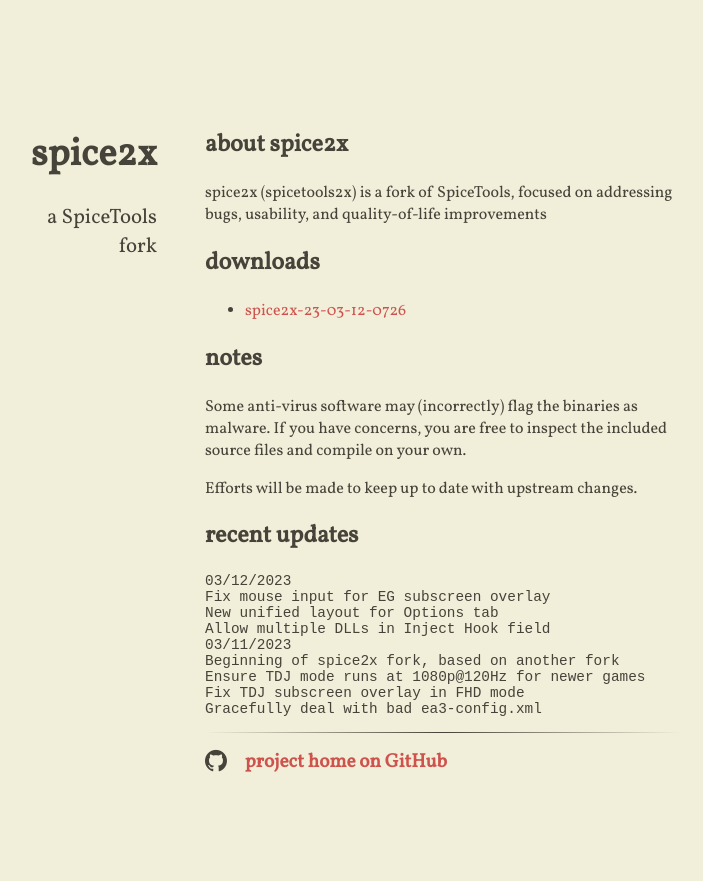
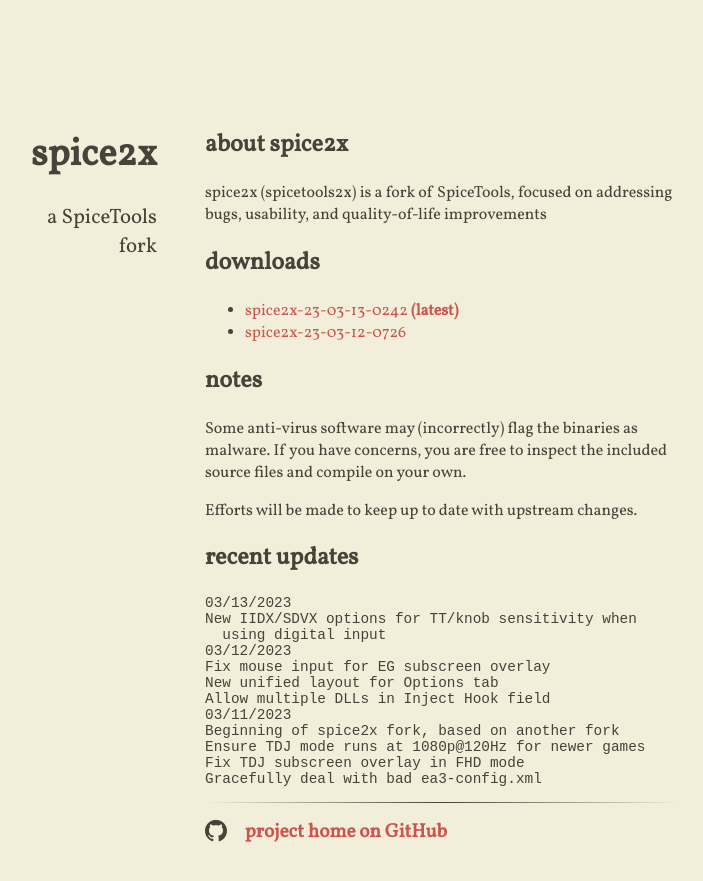
Before and after one commit to spice2x/spice2x.github.io, a Jekyll site: the page built from docs/index.html, in a window 1280 px wide. Shown: the top 881 px of the page, without its empty margins (299-1002 px from the left). Built offline with Jekyll 4.4.1, drawn with Linux system fonts in a browser that asks for light colours; nearby versions of some CDN libraries.

Commit message:
update download link

```diff
--- a/docs/_includes/content.html
+++ b/docs/_includes/content.html
@@ -3,6 +3,11 @@
 
 <h2>downloads</h2>
 <ul>
+  <li>
+    <a href="https://github.com/spice2x/spice2x.github.io/releases/download/23-03-13-0242/spice2x-23-03-13-0242.zip">
+      spice2x-23-03-13-0242 <strong>(latest)</strong>
+    </a>
+  </li>
   <li>
     <a href="https://github.com/spice2x/spice2x.github.io/releases/download/23-03-12-0726/spice2x-23-03-12-0726.zip">
       spice2x-23-03-12-0726
@@ -19,6 +24,9 @@
 <h2>recent updates</h2>
 
 <pre>
+03/13/2023
+New IIDX/SDVX options for TT/knob sensitivity when
+  using digital input
 03/12/2023
 Fix mouse input for EG subscreen overlay
 New unified layout for Options tab
```
